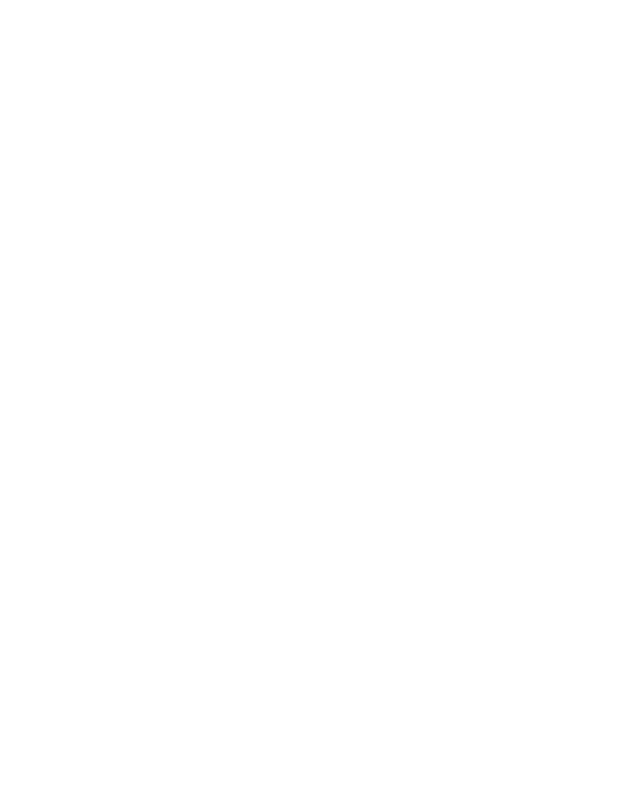
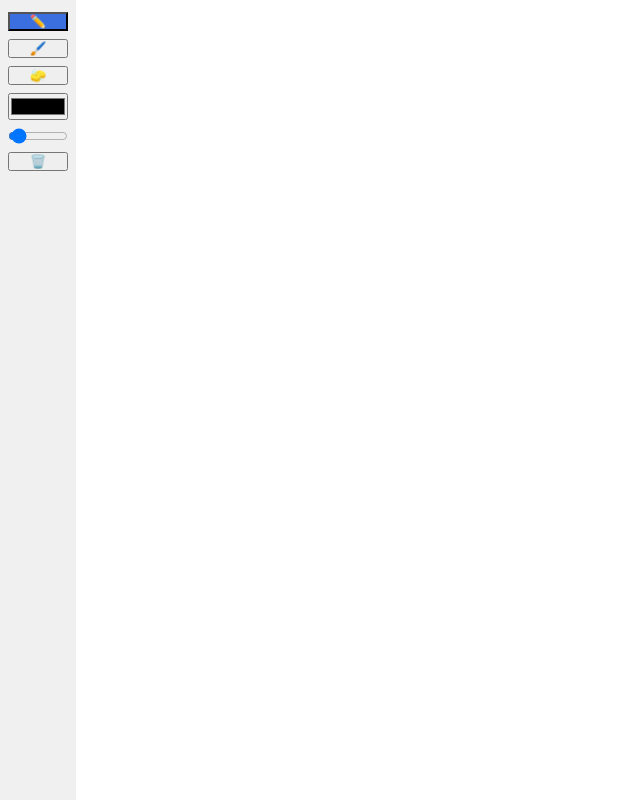
Before and after one commit to LaurenceB242/dessinpartage, a plain HTML site: page index.html in a window 1280 px wide. Shown: the whole page, without its empty margins (0-640 px from the left). Drawn offline with Linux system fonts and the light colour scheme.

Commit message:
ajous du panels d'option et rendre cliquable mais pas encore utilisable

```diff
--- a/app.js
+++ b/app.js
@@ -16,7 +16,9 @@ window.addEventListener('resize', resize);
 // ctx.fillStyle = 'red';
 // ctx.fillRect(20, 20, 100, 100);
 
-//affichage d'un point aux détection du clic
+// affichage d'un point aux détection du clic
+
+// METTRE LA BONNE TAILLE POUR LE POINT ET LE TRACER RENDRE PLUS UNIFORME
 // canvas.addEventListener('pointerdown', (e) => {
 //   const rect = canvas.getBoundingClientRect();
 //   const x = e.clientX - rect.left;
@@ -29,6 +31,24 @@ window.addEventListener('resize', resize);
 
 let drawing = false;
 let last = null;
+let tool = 'pencil';
+const colorInput = document.getElementById('color');
+const sizeInput = document.getElementById('size');
+
+const TOOLS = {
+  pencil: { mult: 0.5, alpha: 1 },
+  brush:  { mult: 2,   alpha: 0.85 },
+  eraser: { mult: 3,   alpha: 1 },
+};
+
+document.querySelectorAll('[data-tool]').forEach((btn) => {
+  btn.addEventListener('click', () => {
+    tool = btn.dataset.tool;
+    document.querySelectorAll('[data-tool]').forEach((b) =>
+      b.classList.toggle('active', b === btn)
+    );
+  });
+});
 
 function getPos(e) {
   const rect = canvas.getBoundingClientRect();
@@ -49,7 +69,9 @@ canvas.addEventListener('pointermove', (e) => {
   ctx.moveTo(last.x, last.y);
   ctx.lineTo(p.x, p.y);
   ctx.stroke();
-
+  ctx.lineWidth = 1;
+  ctx.lineCap = "round";
+  ctx.strokeStyle = "blue"
   last = p;
 });
 
--- a/index.html
+++ b/index.html
@@ -8,15 +8,27 @@
 
 </head>
 <body>
-    <canvas id="board">
+   <body>
+  <div class="app">
+    <div class="toolbar">
+        <button data-tool="pencil" class="active" title="Crayon">✏️</button>
+        <button data-tool="brush" title="Pinceau">🖌️</button>
+        <button data-tool="eraser" title="Gomme">🧽</button>
+        <input type="color" id="color" value="#000000">
+        <input type="range" id="size" min="1" max="40" value="4">
+        <button id="clear" title="Tout effacer">🗑️</button>
+    </div>
 
-    </canvas>
+    <div class="canvas-wrapper">
+      <canvas id="board">
 
+      </canvas>
+    </div>
 
+  </div>
 
-    <script src="app.js">
+  <script src="app.js">
 
-
-    </script>
+  </script>
 </body>
 </html>
--- a/style.css
+++ b/style.css
@@ -29,6 +29,15 @@ html, body {
   background: #f0f0f0;
   padding-top: max(8px, env(safe-area-inset-top));
   padding-left: max(8px, env(safe-area-inset-left));
+}
+
+.toolbar button.active {
+  background: #3b6fe0;
+  color: #fff;
+}
+.toolbar input[type="color"],
+.toolbar input[type="range"] {
+  width: 100%;
 }
 
 .canvas-wrapper {
```
